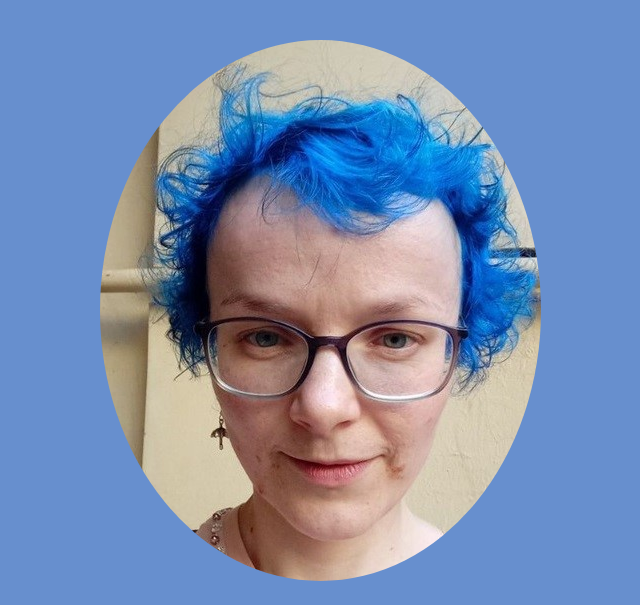
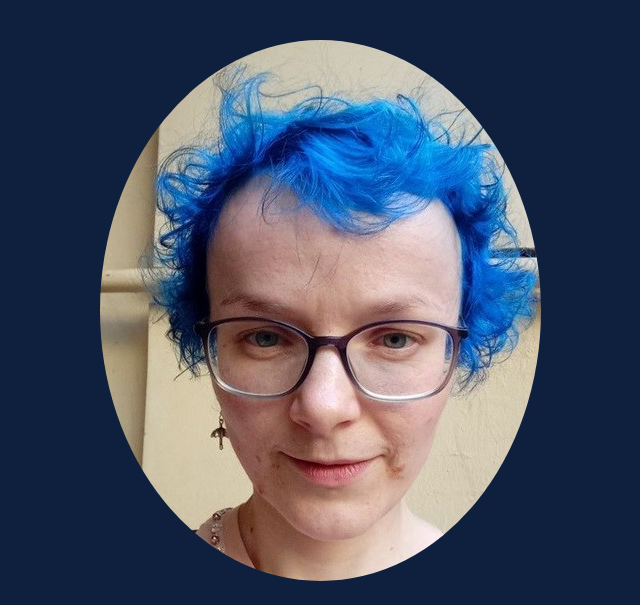
Before and after one commit to AngelaLied/AngelaLied.github.io, a plain HTML site: page index.html in a window 1280 px wide. Shown: the top 605 px of the page, without its empty margins (320-960 px from the left). Drawn offline with nearby package versions, Linux system fonts and the light colour scheme.

Commit message:
Update style.css

```diff
--- a/style.css
+++ b/style.css
@@ -1,6 +1,6 @@
 body {
   font-family: "Georgia";
-  background-color: #678fce;
+  background-color: #0e203d;
   color: #c9d2d9;
   display: flex;
   flex-direction: column;
```
